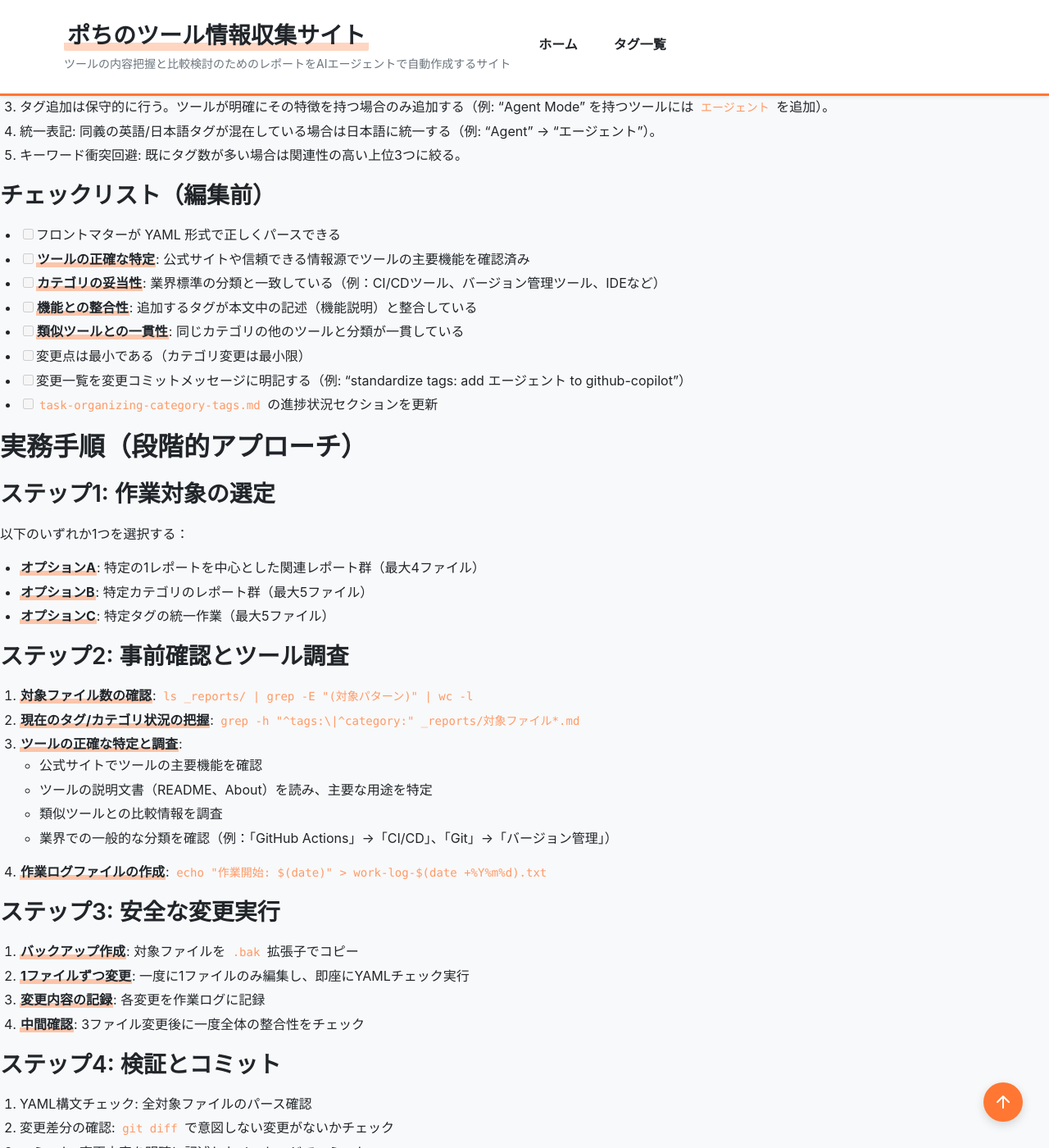
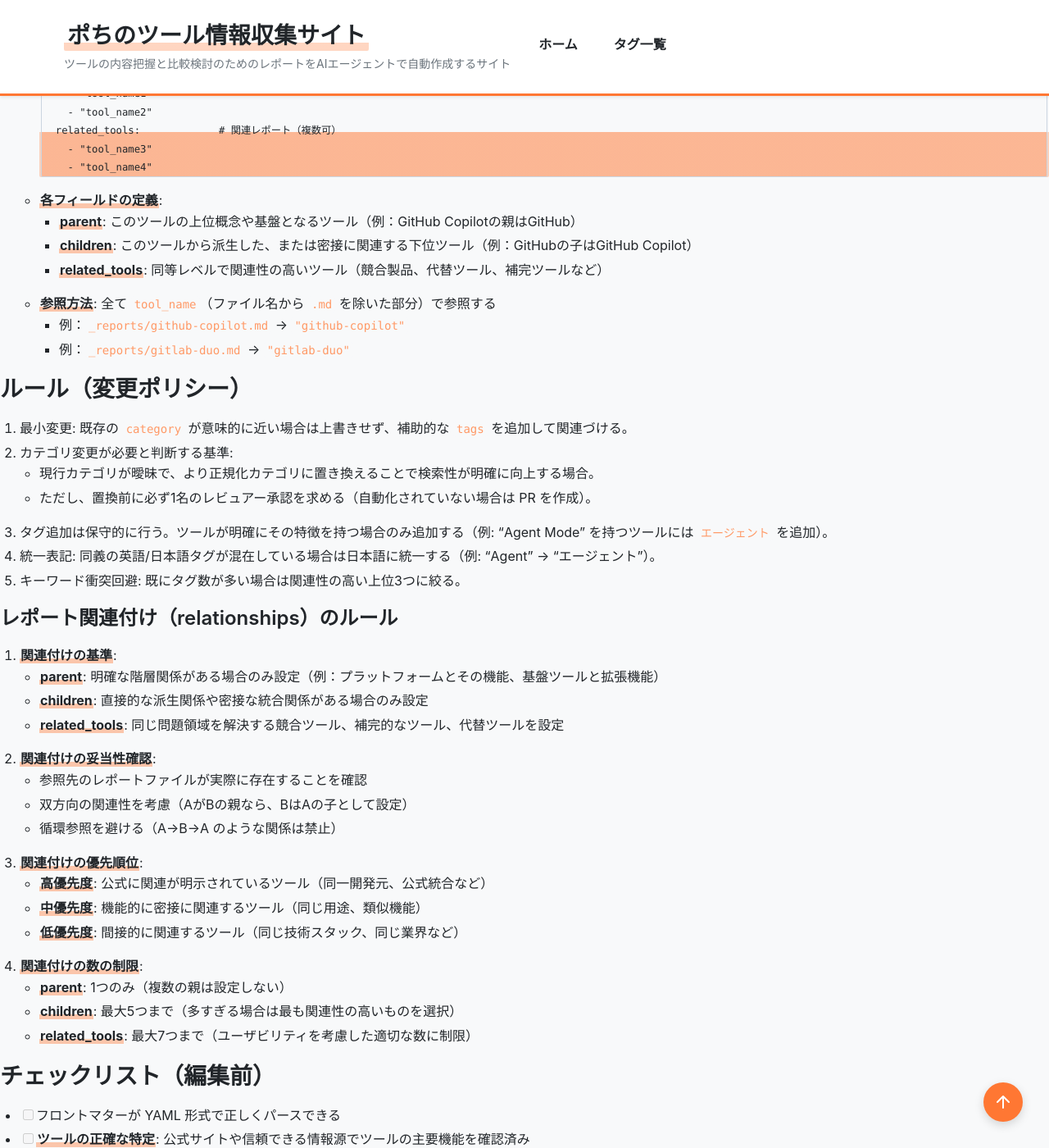
Before and after one commit to aegisfleet/tool-survey-report, a Jekyll site: the page built from task-organizing-category-tags.md, in a window 1280 px wide and 1400 px high, scrolled down 1296 px. Shown: the whole window at 82% size. Built offline with Jekyll 4.4.1, drawn with Linux system fonts in a browser that asks for light colours; our own code applies the rules of GitHub Pages for plain Markdown files; some of the changed text lies outside the part shown.

Commit message:
docs(task-organizing): Enhance relationships guidelines with comprehensive tool connection rules
- Add new `relationships` section to define tool interconnectivity
- Introduce parent, children, and related_tools fields for hierarchical connections
- Define detailed rules for establishing tool relationships
- Add concrete examples demonstrating relationship configurations
- Update checklist to include relationship validation steps
- Provide guidelines for setting parent/children and related_tools connections
- Include criteria for avoiding inappropriate tool associations
- Expand documentation with practical implementation details
Rationale: Improve documentation clarity and provide a systematic approach to documenting tool relationships in reports

````diff
--- a/task-organizing-category-tags.md
+++ b/task-organizing-category-tags.md
@@ -15,8 +15,8 @@
 
 ## 適用対象
 
-- 基本的に `_reports/*.md` のフロントマター（YAML）の `category` と `tags` を対象とする。
-- ドキュメント本文の内容は原則不変更。タグによる関連度向上が目的。
+- 基本的に `_reports/*.md` のフロントマター（YAML）の `category`、`tags`、および新規追加の `relationships` を対象とする。
+- ドキュメント本文の内容は原則不変更。タグと関連付けによる関連度向上が目的。
 
 ### 定義（標準語彙）
 
@@ -38,6 +38,30 @@
   - **技術関連**: セキュリティ, クラウド, コンテナ, マイクロサービス
   - **その他**: 日本語対応, オープンソース, エンタープライズ
 
+- **レポート関連付け（relationships）**
+  - **目的**: レポート間の階層関係や関連性を明示し、ユーザーが関連ツールを発見しやすくする
+  - **構造**: 以下の3つのフィールドで構成される階層的関連付けシステム
+
+    ```yaml
+    relationships:
+      parent: "tool_name"        # 親レポート（1つのみ）
+      children:                  # 子レポート（複数可）
+        - "tool_name1"
+        - "tool_name2"
+      related_tools:             # 関連レポート（複数可）
+        - "tool_name3"
+        - "tool_name4"
+    ```
+
+  - **各フィールドの定義**:
+    - **parent**: このツールの上位概念や基盤となるツール（例：GitHub Copilotの親はGitHub）
+    - **children**: このツールから派生した、または密接に関連する下位ツール（例：GitHubの子はGitHub Copilot）
+    - **related_tools**: 同等レベルで関連性の高いツール（競合製品、代替ツール、補完ツールなど）
+
+  - **参照方法**: 全て `tool_name`（ファイル名から `.md` を除いた部分）で参照する
+    - 例：`_reports/github-copilot.md` → `"github-copilot"`
+    - 例：`_reports/gitlab-duo.md` → `"gitlab-duo"`
+
 ### ルール（変更ポリシー）
 
 1. 最小変更: 既存の `category` が意味的に近い場合は上書きせず、補助的な `tags` を追加して関連づける。
@@ -48,6 +72,28 @@
 4. 統一表記: 同義の英語/日本語タグが混在している場合は日本語に統一する（例: "Agent" -> "エージェント"）。
 5. キーワード衝突回避: 既にタグ数が多い場合は関連性の高い上位3つに絞る。
 
+#### レポート関連付け（relationships）のルール
+
+1. **関連付けの基準**:
+   - **parent**: 明確な階層関係がある場合のみ設定（例：プラットフォームとその機能、基盤ツールと拡張機能）
+   - **children**: 直接的な派生関係や密接な統合関係がある場合のみ設定
+   - **related_tools**: 同じ問題領域を解決する競合ツール、補完的なツール、代替ツールを設定
+
+2. **関連付けの妥当性確認**:
+   - 参照先のレポートファイルが実際に存在することを確認
+   - 双方向の関連性を考慮（AがBの親なら、BはAの子として設定）
+   - 循環参照を避ける（A→B→A のような関係は禁止）
+
+3. **関連付けの優先順位**:
+   - **高優先度**: 公式に関連が明示されているツール（同一開発元、公式統合など）
+   - **中優先度**: 機能的に密接に関連するツール（同じ用途、類似機能）
+   - **低優先度**: 間接的に関連するツール（同じ技術スタック、同じ業界など）
+
+4. **関連付けの数の制限**:
+   - **parent**: 1つのみ（複数の親は設定しない）
+   - **children**: 最大5つまで（多すぎる場合は最も関連性の高いものを選択）
+   - **related_tools**: 最大7つまで（ユーザビリティを考慮した適切な数に制限）
+
 ### チェックリスト（編集前）
 
 - [ ] フロントマターが YAML 形式で正しくパースできる
@@ -55,8 +101,11 @@
 - [ ] **カテゴリの妥当性**: 業界標準の分類と一致している（例：CI/CDツール、バージョン管理ツール、IDEなど）
 - [ ] **機能との整合性**: 追加するタグが本文中の記述（機能説明）と整合している
 - [ ] **類似ツールとの一貫性**: 同じカテゴリの他のツールと分類が一貫している
+- [ ] **関連付けの妥当性**: relationships フィールドの各参照が適切で、参照先ファイルが存在する
+- [ ] **関連付けの双方向性**: parent/children の関係が双方向で整合している
+- [ ] **循環参照の回避**: relationships に循環参照がないことを確認
 - [ ] 変更点は最小である（カテゴリ変更は最小限）
-- [ ] 変更一覧を変更コミットメッセージに明記する（例: "standardize tags: add エージェント to github-copilot"）
+- [ ] 変更一覧を変更コミットメッセージに明記する（例: "standardize tags: add エージェント to github-copilot, add relationships"）
 - [ ] `task-organizing-category-tags.md` の進捗状況セクションを更新
 
 ## 実務手順（段階的アプローチ）
@@ -73,12 +122,15 @@
 
 1. **対象ファイル数の確認**: `ls _reports/ | grep -E "(対象パターン)" | wc -l`
 2. **現在のタグ/カテゴリ状況の把握**: `grep -h "^tags:\|^category:" _reports/対象ファイル*.md`
-3. **ツールの正確な特定と調査**:
+3. **既存の関連付け状況の確認**: `grep -A 10 "^relationships:" _reports/対象ファイル*.md`
+4. **ツールの正確な特定と調査**:
    - 公式サイトでツールの主要機能を確認
    - ツールの説明文書（README、About）を読み、主要な用途を特定
    - 類似ツールとの比較情報を調査
    - 業界での一般的な分類を確認（例：「GitHub Actions」→「CI/CD」、「Git」→「バージョン管理」）
-4. **作業ログファイルの作成**: `echo "作業開始: $(date)" > work-log-$(date +%Y%m%d).txt`
+   - **関連ツールの特定**: 同一開発元、公式統合、競合製品、代替ツールを調査
+5. **参照先ファイルの存在確認**: 関連付けで参照予定のツール名に対応するレポートファイルが存在するかチェック
+6. **作業ログファイルの作成**: `echo "作業開始: $(date)" > work-log-$(date +%Y%m%d).txt`
 
 ### ステップ3: 安全な変更実行
 
@@ -89,9 +141,13 @@
 
 ### ステップ4: 検証とコミット
 
-1. YAML構文チェック: 全対象ファイルのパース確認
-2. 変更差分の確認: `git diff` で意図しない変更がないかチェック
-3. コミット: 変更内容を明確に記述したメッセージでコミット
+1. **YAML構文チェック**: 全対象ファイルのパース確認
+2. **関連付けの整合性チェック**:
+   - 参照先ファイルの存在確認: `ls _reports/参照先tool_name.md`
+   - 双方向関係の確認: parent/children の関係が双方で設定されているかチェック
+   - 循環参照の確認: A→B→A のような循環がないかチェック
+3. **変更差分の確認**: `git diff` で意図しない変更がないかチェック
+4. **コミット**: 変更内容を明確に記述したメッセージでコミット
 
 ### ステップ5: 進捗の記録
 
@@ -173,7 +229,17 @@ grep -l "自律\|エージェント\|Agent" _reports/*.md | head -4
 - メインファイル `jules.md`:
   - 変更前 tags: `["AI", "開発者ツール", "コーディング支援", "CLI", "自律型エージェント"]`
   - 変更後 tags: `["AI", "エージェント", "自律型", "コーディング支援", "開発者ツール", "CLI"]`
-- 関連ファイル: 同様の統一ルールを適用（最大3ファイル）
+  - 関連付け追加:
+
+    ```yaml
+    relationships:
+      related_tools:
+        - "devin"
+        - "openhands"
+        - "github-copilot"
+    ```
+
+- 関連ファイル: 同様の統一ルールを適用し、双方向の関連付けを設定（最大3ファイル）
 
 ### 例2: カテゴリ統一作業
 
@@ -184,6 +250,86 @@ grep -l "自律\|エージェント\|Agent" _reports/*.md | head -4
 ```bash
 grep -l "category.*AI.*コーディング" _reports/*.md
 ```
+
+## レポート関連付けの具体例
+
+### 例1: GitHubエコシステムの関連付け
+
+```yaml
+# _reports/github.md
+relationships:
+  children:
+    - "github-copilot"
+    - "github-actions"
+  related_tools:
+    - "gitlab"
+    - "bitbucket"
+
+# _reports/github-copilot.md
+relationships:
+  parent: "github"
+  related_tools:
+    - "cursor"
+    - "gitlab-duo"
+    - "coderabbit"
+```
+
+### 例2: CI/CDツールの関連付け
+
+```yaml
+# _reports/jenkins.md
+relationships:
+  related_tools:
+    - "github-actions"
+    - "gitlab-ci"
+    - "circleci"
+
+# _reports/github-actions.md
+relationships:
+  parent: "github"
+  related_tools:
+    - "jenkins"
+    - "gitlab-ci"
+```
+
+### 例3: AIコーディング支援ツールの関連付け
+
+```yaml
+# _reports/cursor.md
+relationships:
+  related_tools:
+    - "github-copilot"
+    - "coderabbit"
+    - "tabnine"
+
+# _reports/devin.md
+relationships:
+  related_tools:
+    - "openhands"
+    - "jules"
+    - "github-copilot"
+```
+
+### 関連付けの判断基準（詳細ガイド）
+
+#### parent/children 関係の設定基準
+
+- **同一開発元の製品**: GitHub → GitHub Copilot, GitLab → GitLab Duo
+- **プラットフォームと機能**: AWS → AWS CodeCommit, Azure → Azure DevOps
+- **基盤ツールと拡張**: Git → GitHub/GitLab, Docker → Docker Compose
+
+#### related_tools の設定基準
+
+- **直接競合**: GitHub Copilot ↔ Cursor ↔ GitLab Duo（同じ機能を提供）
+- **補完関係**: GitHub Actions ↔ Jenkins（CI/CDの選択肢）
+- **代替ツール**: Git ↔ Mercurial（同じ問題を異なる方法で解決）
+- **統合可能**: VS Code ↔ GitHub Copilot（よく一緒に使用される）
+
+#### 関連付けを避けるべきケース
+
+- **間接的すぎる関係**: Docker と Kubernetes（関連はあるが直接的でない）
+- **異なる問題領域**: テストツールとデプロイツール（用途が異なる）
+- **一時的な関係**: 単発のコラボレーションや統合
 
 ## 進捗状況
 
````
